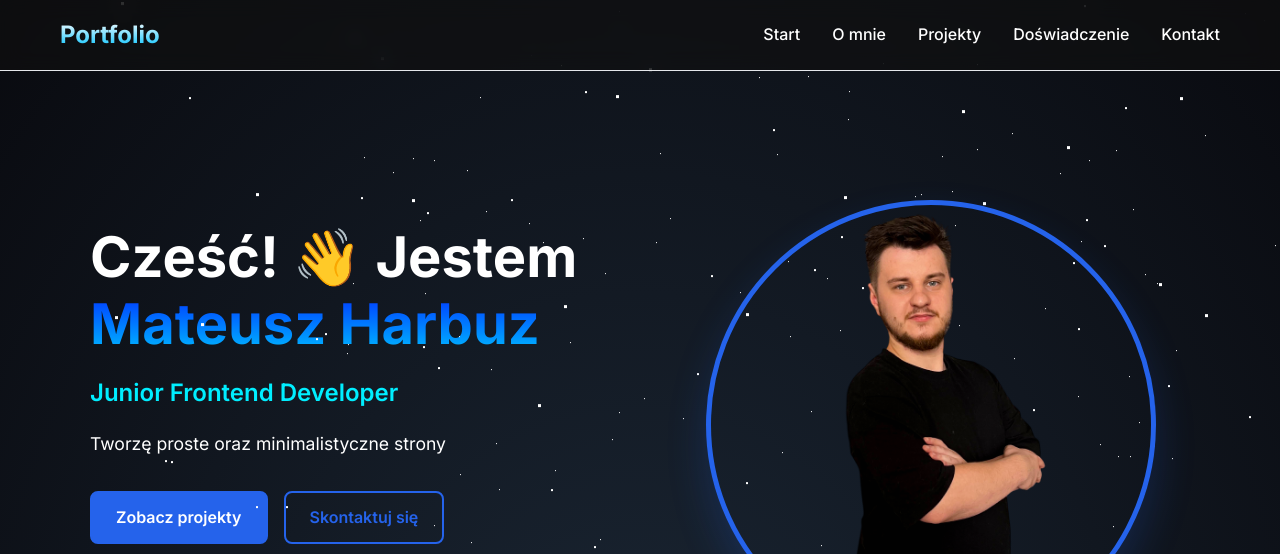
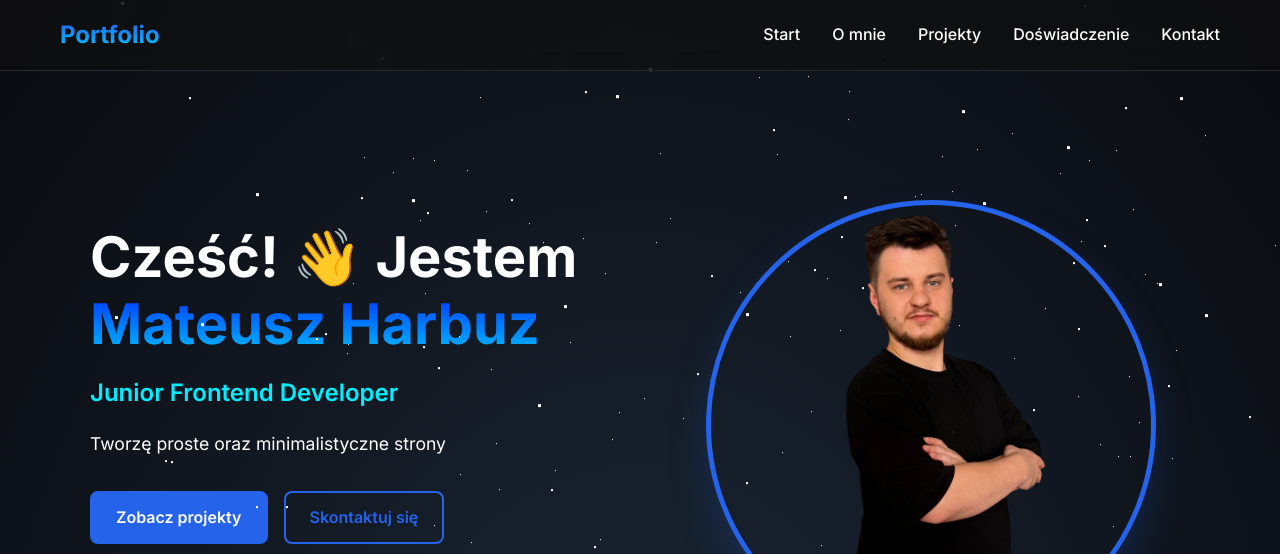
Before and after one commit to Mefiasty/PortfolioMH, a plain HTML site: page index.html in a window 1280 px wide. Shown: the top 554 px of the page. Drawn offline with Linux system fonts and the light colour scheme.

Commit message:
css update
css update

```diff
--- a/styles.css
+++ b/styles.css
@@ -29,7 +29,7 @@ body {
   width: 100%;
   background: #111111a4;
   backdrop-filter: blur(10px);
-  border-bottom: 1px solid #e5e7eb;
+  border-bottom: 1px solid #27292c;
   z-index: 6000;
   transition: all 0.3s ease;
 }
@@ -137,7 +137,7 @@ body {
 
 .highlight2 {
   color: #648fec;
-  background: linear-gradient(180deg, #fdfdff, #00c3ff);
+  background: linear-gradient(180deg, #2563eb, #00c3ff);
   -webkit-background-clip: text;
   -webkit-text-fill-color: transparent;
   background-clip: text;
@@ -822,6 +822,10 @@ section {
 }
 
 #tak {
+  max-width: 2600px;
+
+  margin-left: auto;
+  margin-right: auto;
   background: radial-gradient(ellipse at bottom, #1b2735 0%, #090a0f 100%);
 }
 
```
